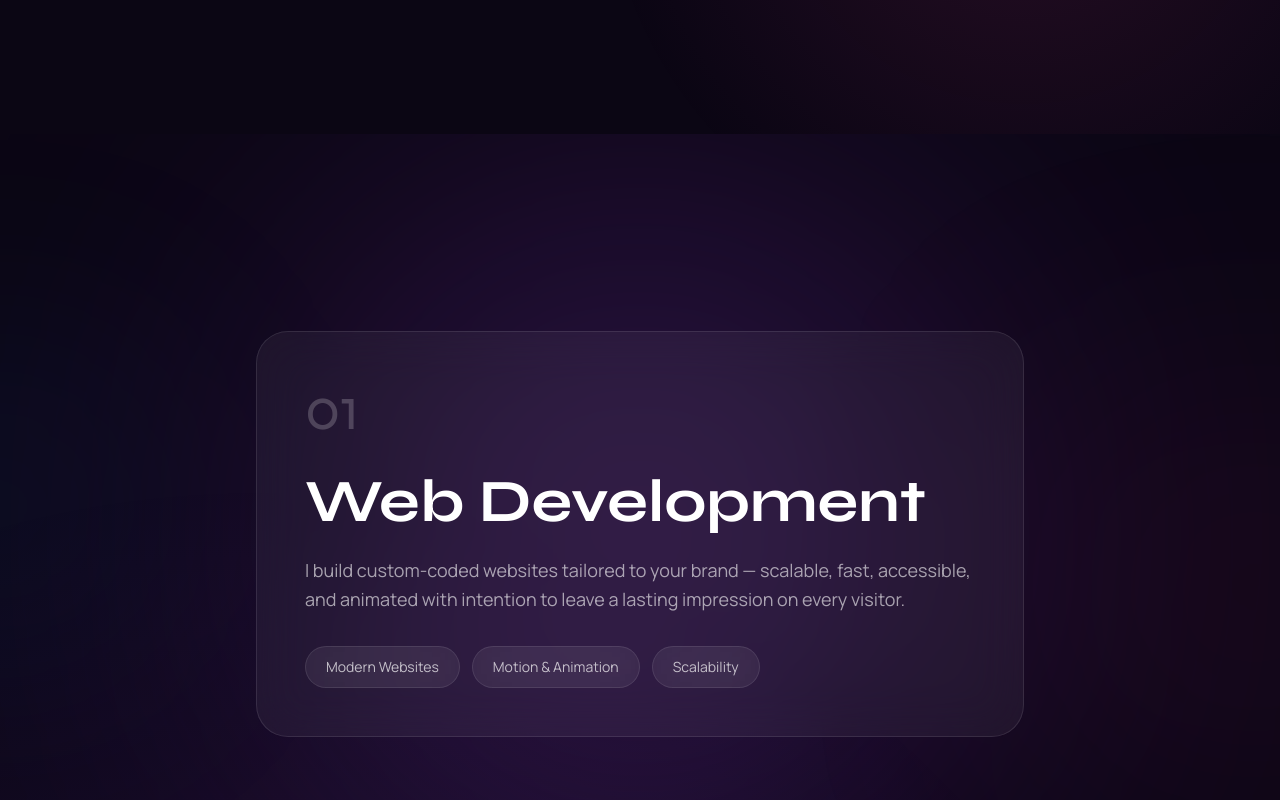
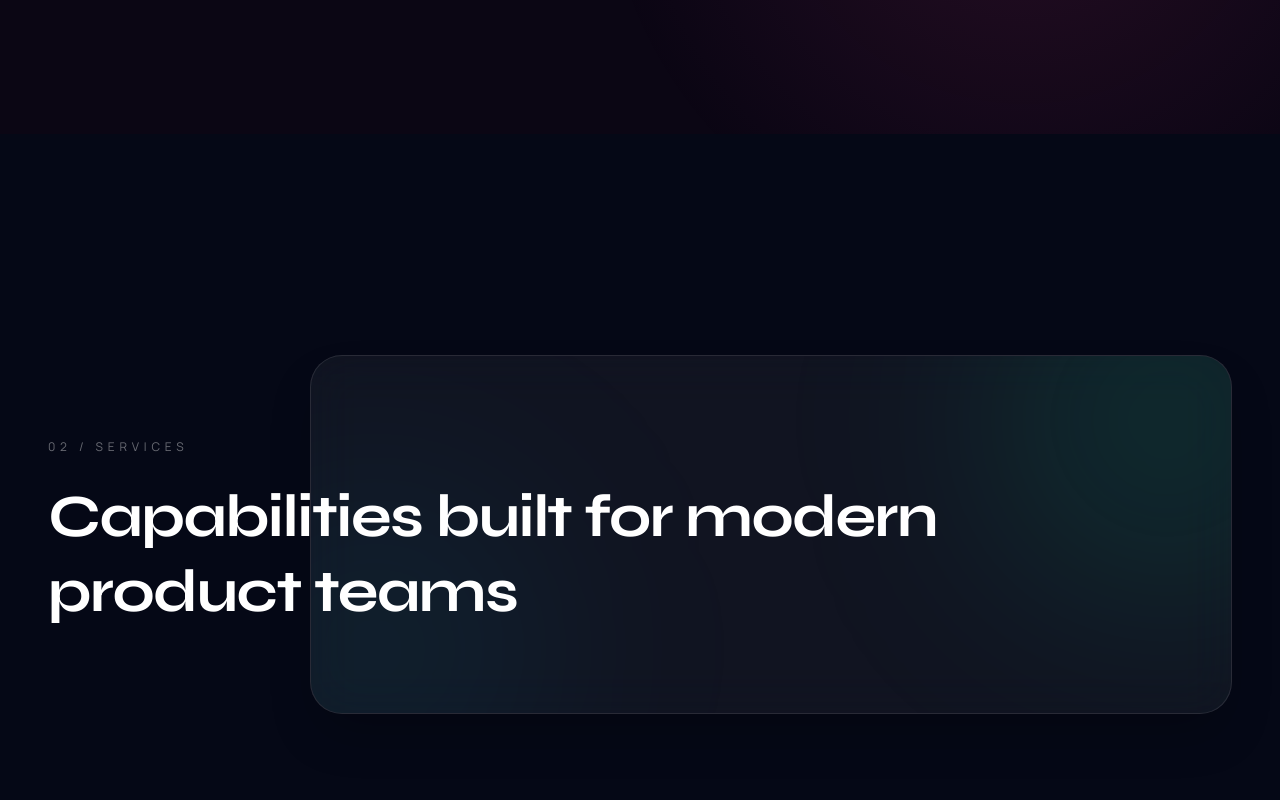
Before and after one commit to brokenmurshad-cpu/New, a Next.js app: page / in a window 1280 px wide. Shown: the part 1760-2560 px from the top of the page. Built offline with nearby package versions, Linux system fonts and the light colour scheme.

Commit message:
GSAP services animation experiment

```diff
--- a/src/components/sections/Services.tsx
+++ b/src/components/sections/Services.tsx
@@ -1,197 +1,256 @@
 "use client";
 
-import { useEffect, useState } from "react";
-import { motion, AnimatePresence } from "framer-motion";
+import { useEffect, useRef } from "react";
+import gsap from "gsap";
+import { ScrollTrigger } from "gsap/ScrollTrigger";
+
 import { services } from "@/data/content";
-import RevealText from "@/components/ui/RevealText";
+
+gsap.registerPlugin(ScrollTrigger);
 
 
 export default function Services() {
 
-  const [activeIndex, setActiveIndex] = useState(-1);
+
+  const sectionRef = useRef<HTMLDivElement | null>(null);
+
 
 
 useEffect(() => {
 
-    const handleScroll = () => {
 
-      const section = document.getElementById("services");
+  const section = sectionRef.current;
+
 
   if (!section) return;
 
 
-      const rect = section.getBoundingClientRect();
 
-      const scrollProgress =
-        -rect.top / (rect.height - window.innerHeight);
+  const panels =
+    gsap.utils.toArray<HTMLElement>(
+      ".service-panel"
+    );
+
+const intro =
+  document.querySelector(
+    ".services-intro"
+  );
+
+  const ctx = gsap.context(()=>{
 
 
-      if (scrollProgress < 0.15) {
+    panels.forEach((panel,index)=>{
 
-        setActiveIndex(-1);
+
+     gsap.set(panel,{
+  zIndex:panels.length - index,
+});
+
+
+
+      if(index !== 0){
+
+ gsap.set(panel,{
+   yPercent:100,
+   opacity:0
+ });
 
 }
-      else {
 
-        const index = Math.min(
-          services.length - 1,
-          Math.floor(
-            (scrollProgress - 0.15) /
-            ((1 - 0.15) / services.length)
-          )
+if(index === 0){
+
+ gsap.set(panel,{
+   yPercent:0,
+   opacity:1
+ });
+
+}
+
+
+    });
+
+    const contents =
+  gsap.utils.toArray(
+    ".service-panel h3, .service-panel p, .service-panel span"
   );
 
 
-        setActiveIndex(index);
+gsap.set(contents,{
+  y:60,
+  opacity:0
+});
+
+if(intro){
+
+gsap.set(intro,{
+  yPercent:0,
+  opacity:1
+});
 
 }
 
-    };
+
+    const tl = gsap.timeline({
 
 
-    window.addEventListener(
-      "scroll",
-      handleScroll,
-      { passive:true }
-    );
+    scrollTrigger:{
+  trigger:section,
+  start:"top top",
+end:`+=${panels.length * 100}%`,
+  pin:true,
+  scrub:1,
+  anticipatePin:1,
+  invalidateOnRefresh:true,
+}
 
 
-    handleScroll();
+    });
+
+if(intro){
+
+  tl.to(intro,{
+    yPercent:-100,
+    opacity:0,
+    duration:1,
+    ease:"none"
+  });
+
+}
 
 
-    return () =>
-      window.removeEventListener(
-        "scroll",
-        handleScroll
-      );
 
 
-  }, []);
+
+  panels.slice(1).forEach((panel,index)=>{
+
+
+  tl.to(panel,{
+    yPercent:0,
+    opacity:1,
+    duration:1,
+    ease:"power2.out"
+  })
+
+
+  .to(
+    panel.querySelectorAll(
+      "h3,p,span"
+    ),
+    {
+      y:0,
+      opacity:1,
+      duration:0.8,
+      stagger:0.1,
+      ease:"power3.out"
+    },
+    "-=0.5"
+  )
+
+
+  .to(panels[index],{
+    yPercent:-40,
+    opacity:0,
+    duration:1,
+    ease:"power2.inOut"
+  },"<");
+
+
+});
+
+
+
+  },section);
+
+
+
+  return ()=>ctx.revert();
+
+
+
+},[]);
 
 
 
   return (
 
+
     <section
+
+      ref={sectionRef}
+
       id="services"
+
       className="
       relative
-      h-[550vh]
-      sticky-section
+      bg-[#050816]
       "
+
+
     >
+
+
+
+
+     <div
+  className="relative"
+  style={{
+   height:`${(services.length - 1) * 100 + 100}vh`,
+  }}
+>
+
+
+
 
 
       <div
   className="
-        sticky
-        top-0
-        flex
   h-screen
-        items-center
   overflow-hidden
   "
 >
 
 
+
+
           <div
+
             className="
-          container-px
             relative
+            h-full
             w-full
             "
+
           >
 
 
-          {/* Background Glow */}
+{/* Services Intro Screen */}
 
 <div
+
 className="
-  pointer-events-none
+services-intro
 absolute
-  left-1/2
-  top-1/2
-  h-[700px]
-  w-[700px]
-  -translate-x-1/2
-  -translate-y-1/2
-  rounded-full
-  bg-purple-500/20
-  blur-[160px]
+inset-0
+z-100
+flex
+items-center
+px-6
+md:px-12
 "
-/>
+
+>
 
 <div
-  className="
-  pointer-events-none
-  absolute
-  right-[-150px]
-  top-[20%]
-  h-[350px]
-  w-[350px]
-  rounded-full
-  bg-pink-500/10
-  blur-[140px]
-  "
-/>
-
-<div
-  className="
-  pointer-events-none
-  absolute
-  left-[-150px]
-  bottom-[20%]
-  h-[300px]
-  w-[300px]
-  rounded-full
-  bg-blue-500/10
-  blur-[130px]
-  "
-/>
-
-
-
-          <AnimatePresence mode="wait">
-
-
-          {/* Heading Screen */}
-
-          {activeIndex === -1 && (
-
-            <motion.div
-
-              key="heading"
-
-              initial={{
-                opacity:0,
-                y:80
-              }}
-
-              animate={{
-                opacity:1,
-                y:0
-              }}
-
-              exit={{
-                opacity:0,
-                y:-80
-              }}
-
-              transition={{
-                duration:0.8,
-                ease:"easeOut"
-              }}
 
 className="
-              relative
-              z-10
-              max-w-3xl
+max-w-4xl
 "
 
 >
 
 
 <span
+
 className="
 mb-6
 block
@@ -200,13 +259,17 @@ export default function Services() {
 tracking-[0.4em]
 text-white/40
 "
+
 >
+
 02 / Services
+
 </span>
 
 
-              <RevealText
-  text="Capabilities built for modern product teams"
+
+<h2
+
 className="
 font-display
 text-3xl
@@ -215,151 +278,222 @@ export default function Services() {
 tracking-tight
 text-white
 md:text-5xl
-  lg:text-5xl
+lg:text-6xl
 "
-/>
+
+>
+
+Capabilities built for modern product teams
+
+</h2>
 
 
-            </motion.div>
 
-          )}
+</div>
+
+
+</div>
+
+
+            {services.map((service)=>(
 
 
 
 
-          {/* Services Slides */}
+              <article
 
 
-          {activeIndex >= 0 && (
-
-            <motion.article
-
-              key={services[activeIndex].index}
+                key={service.index}
 
 
-              initial={{
-                opacity:0,
-                y:"100%"
-              }}
+               className="
+service-panel
+service-content
+absolute
+inset-0
+flex
+items-center
+justify-center
+overflow-hidden
+px-6
+md:px-12
+will-change-transform
+"
+
+              >
 
 
-              animate={{
-                opacity:1,
-                y:0
-              }}
 
 
-              exit={{
-                opacity:0,
-                y:"-40%"
-              }}
 
 
-              transition={{
-                duration:0.8,
-                ease:[0.22,1,0.36,1]
-              }}
+                <div
+
+
+                  className="
+                  relative
+                  flex
+                  w-full
+                  max-w-7xl
+                  items-center
+                  gap-12
+                  md:gap-32
+                  "
+
+
+                >
+
+
+
+
+
+                  {/* NUMBER */}
+
+
+
+                  <span
+
+
+                    className="
+                    shrink-0
+                    text-7xl
+                    font-bold
+                    tracking-tight
+                    text-white/20
+                    md:text-9xl
+                    "
+
+
+                  >
+
+                    {service.index}
+
+
+                  </span>
+
+
+
+
+
+
+
+
+
+                  {/* GLASS CONTENT */}
+
+
+
+
+                  <div
+
 
 
                     className="
                     relative
                     z-10
-              mx-auto
-              max-w-3xl
+                    flex-1
+                    overflow-hidden
                     rounded-[32px]
                     border
                     border-white/10
                     bg-white/[0.05]
                     p-8
                     backdrop-blur-xl
+                    shadow-2xl
                     md:p-12
                     "
+
+
 
                   >
 
 
-              <span
-                className="
-                text-6xl
-                font-display
-                text-white/20
-                "
-              >
-
-                {services[activeIndex].index}
-
-              </span>
 
 
 
                     <h3
+
+
                       className="
-                mt-8
-                font-display
                       text-4xl
                       font-bold
+                      leading-tight
                       text-white
-                md:text-6xl
+                      md:text-7xl
                       "
+
+
                     >
 
-                {services[activeIndex].title}
+
+                      {service.title}
+
 
                     </h3>
 
 
 
+
+
+
+
                     <p
+
+
                       className="
                       mt-6
+                      max-w-3xl
                       text-base
                       leading-relaxed
                       text-white/60
-                md:text-lg
+                      md:text-xl
                       "
+
+
                     >
 
-                {services[activeIndex].description}
+
+                      {service.description}
+
 
                     </p>
 
 
 
+
+
+
+
+
+
                     <div
+
+
                       className="
-                mt-8
+                      mt-10
                       flex
                       flex-wrap
                       gap-3
                       "
+
+
                     >
 
-                {services[activeIndex].tags.map((tag,index)=>(
 
-<motion.button
+
+                      {service.tags.map((tag)=>(
+
+
+
+                        <span
+
+
 
                           key={tag}
 
-whileHover={{
-scale:1.08,
-y:-6,
-}}
 
-whileTap={{
-scale:0.95
-}}
-
-transition={{
-type:"spring",
-stiffness:300,
-damping:15
-}}
 
                           className="
-group
-relative
-overflow-hidden
-cursor-pointer
                           rounded-full
                           border
                           border-white/10
@@ -370,62 +504,133 @@ text-sm
                           text-white/70
                           backdrop-blur-xl
                           transition-all
-hover:border-accent/50
+                          duration-300
+                          hover:border-emerald-400/50
                           hover:text-white
                           "
 
+
+
                         >
 
-{/* Glow */}
-
-<span
-className="
-absolute
-inset-0
-translate-y-full
-bg-accent/20
-transition-transform
-duration-300
-group-hover:translate-y-0
-"
-/>
 
 
-<span
-className="
-relative
-z-10
-"
->
                           {tag}
+
+
+
                         </span>
 
 
-</motion.button>
 
                       ))}
+
 
 
                     </div>
 
 
 
-            </motion.article>
-
-          )}
 
 
-          </AnimatePresence>
+
+
+                    {/* GLOW EFFECT */}
+
+
+
+
+
+                    <div
+
+
+                      className="
+                      pointer-events-none
+                      absolute
+                      -right-20
+                      -top-20
+                      h-72
+                      w-72
+                      rounded-full
+                      bg-emerald-400/20
+                      blur-[120px]
+                      "
+
+
+                    />
+
+
+
+
+
+                    <div
+
+
+                      className="
+                      pointer-events-none
+                      absolute
+                      -bottom-20
+                      -left-20
+                      h-72
+                      w-72
+                      rounded-full
+                      bg-cyan-400/10
+                      blur-[120px]
+                      "
+
+
+                    />
+
+
+
 
 
                   </div>
 
 
+
+
+
                 </div>
+
+
+
+
+
+              </article>
+
+
+
+
+
+            ))}
+
+
+
+
+
+          </div>
+
+
+
+
+
+        </div>
+
+
+
+
+
+      </div>
+
+
+
 
 
     </section>
 
+
   );
 
+
 }
```
Lines whose indentation alone changed are shown as unchanged.
